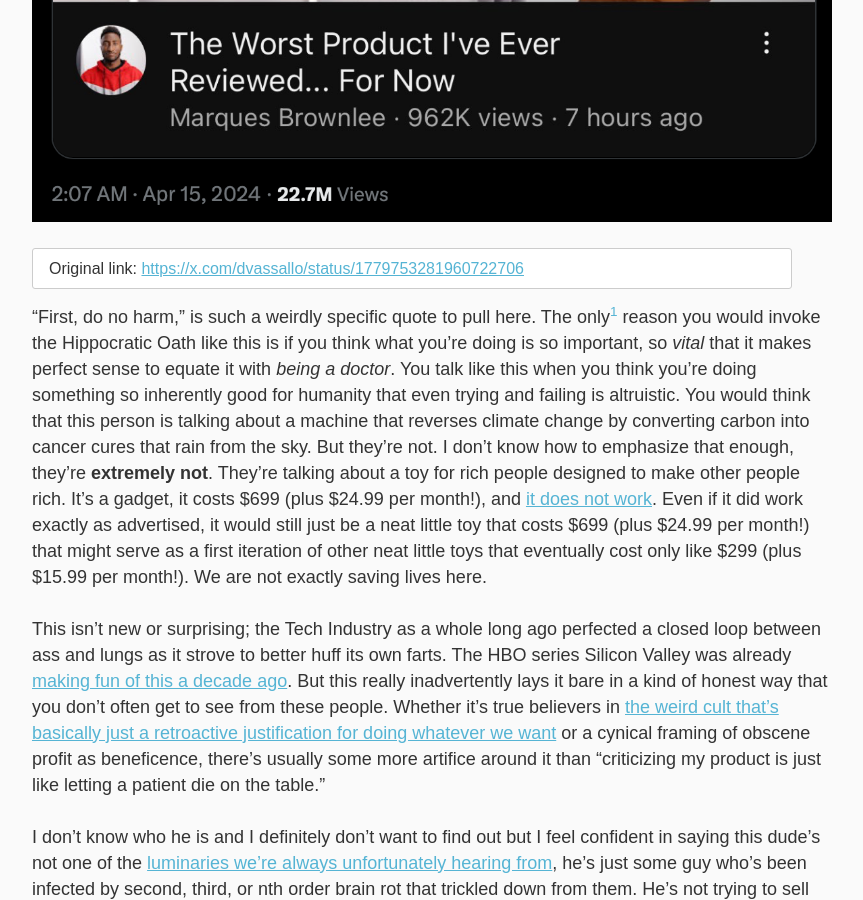
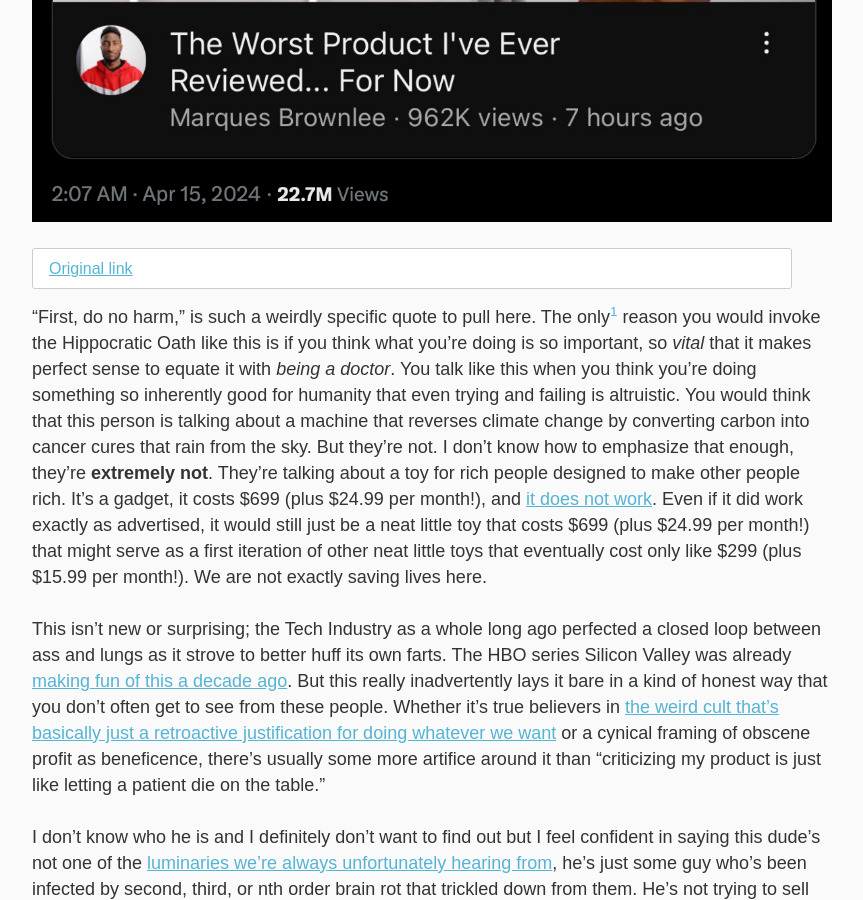
Before and after one commit to pettazz/pettazz.com, a Jekyll site: the page built from _posts/2024-05-13-doing-harm.md, in a window 1280 px wide and 900 px high, scrolled down 1623 px. Shown: the whole window, without its empty margins (288-1151 px from the left). Built offline with Jekyll 4.4.1, drawn with Linux system fonts in a browser that asks for light colours; nearby versions of some CDN libraries; some web fonts are replaced; some of the changed lines change nothing that is shown.

Commit message:
fix ugly link

```diff
--- a/_posts/2024-05-13-doing-harm.md
+++ b/_posts/2024-05-13-doing-harm.md
@@ -11,7 +11,7 @@
 
 ![A very dumb tweet in which some guy responds to a review of the Humane Pin by saying: I find it distasteful, almost unethical, to say this when you have 18 million subscribers. Hard to explain why, but with great reach comes great responsibility. Potentially killing someone else’s nascent project reeks of carelessness. First, do no harm.](/images/donoharmtwete.png)
 
-> Original link: [https://x.com/dvassallo/status/1779753281960722706](https://x.com/dvassallo/status/1779753281960722706)
+> [Original link](https://x.com/dvassallo/status/1779753281960722706)
 {: .notice}
 
 “First, do no harm,” is such a weirdly specific quote to pull here. The only[^1] reason you would invoke the Hippocratic Oath like this is if you think what you’re doing is so important, so *vital* that it makes perfect sense to equate it with *being a doctor*. You talk like this when you think you’re doing something so inherently good for humanity that even trying and failing is altruistic. You would think that this person is talking about a machine that reverses climate change by converting carbon into cancer cures that rain from the sky. But they’re not. I don’t know how to emphasize that enough, they’re **extremely not**. They’re talking about a toy for rich people designed to make other people rich. It’s a gadget, it costs $699 (plus $24.99 per month!), and [it does not work](https://www.theverge.com/24084444/humane-ai-pin-hands-on). Even if it did work exactly as advertised, it would still just be a neat little toy that costs $699 (plus $24.99 per month!) that might serve as a first iteration of other neat little toys that eventually cost only like $299 (plus $15.99 per month!). We are not exactly saving lives here.
```
